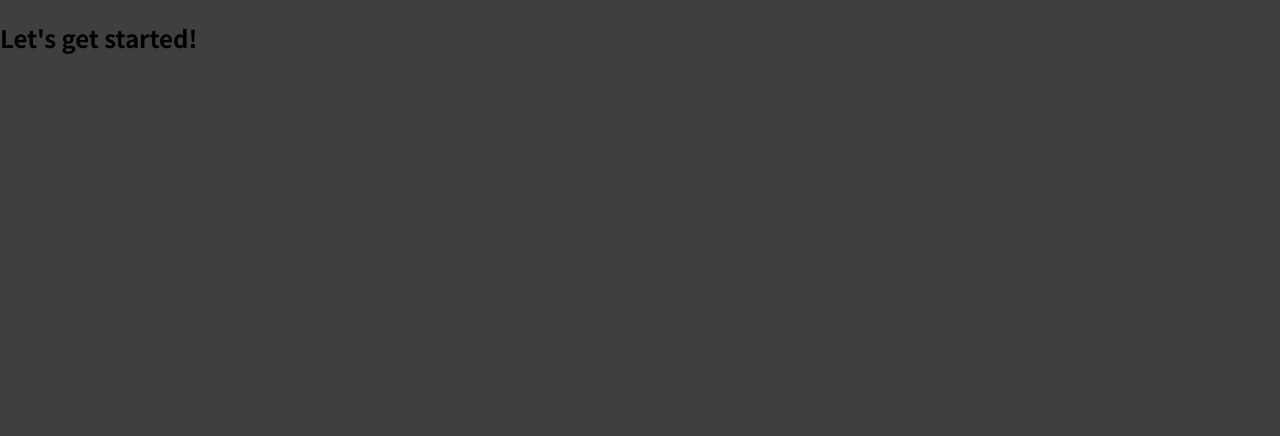
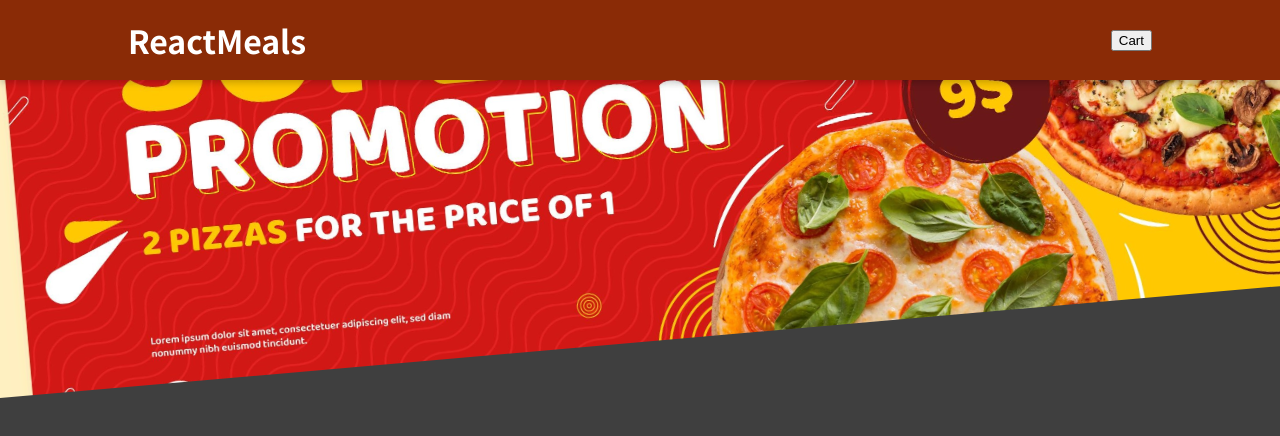
Before and after one commit to 81nilesh/RestaurantApp, a React (Create React App) app: page / in a window 1280 px wide. Shown: the top 436 px of the page. Built offline with nearby package versions, Linux system fonts and the light colour scheme.

Commit message:
commit 2

```diff
--- a/src/App.js
+++ b/src/App.js
@@ -1,8 +1,11 @@
+import React, { Fragment } from "react";
+import Header from "./components/Layout/Header";
+
 function App() {
   return (
-    <div>
-      <h2>Let's get started!</h2>
-    </div>
+    <Fragment>
+      <Header />
+    </Fragment>
   );
 }
 
--- /dev/null
+++ b/src/components/Layout/Header.js
@@ -0,0 +1,20 @@
+import { Fragment } from 'react';
+
+import mealsImage from '../../assets/meals.jpg';
+import classes from './Header.module.css';
+
+const Header = (props) => {
+    return (
+        <Fragment>
+            <header className={classes.header}>
+                <h1>ReactMeals</h1>
+                <button>Cart</button>
+            </header>
+            <div className={classes['main-image']}>
+                <img src={mealsImage} alt='A table full of delicious food!' />
+            </div>
+        </Fragment>
+    )
+}
+
+export default Header
--- /dev/null
+++ b/src/components/Layout/Header.module.css
@@ -0,0 +1,29 @@
+.header {
+    position: fixed;
+    top: 0;
+    left: 0;
+    width: 100%;
+    height: 5rem;
+    background-color: #8a2b06;
+    color: white;
+    display: flex;
+    justify-content: space-between;
+    align-items: center;
+    padding: 0 10%;
+    box-shadow: 0 2px 8px rgba(0, 0, 0, 0.25);
+    z-index: 10;
+}
+
+.main-image {
+    width: 100%;
+    height: 25rem;
+    z-index: 0;
+    overflow: hidden;
+}
+
+.main-image img {
+    width: 110%;
+    height: 100%;
+    object-fit: cover;
+    transform: rotate(-5deg) translateY(-4rem) translateX(-1rem);
+}
```
Also changed, not shown: src/components/Layout/HeaderCartButton.module.css (added, +13 -0 lines), src/assets/meals.jpg (added), src/components/Layout/HeaderCartButton.js (added).
